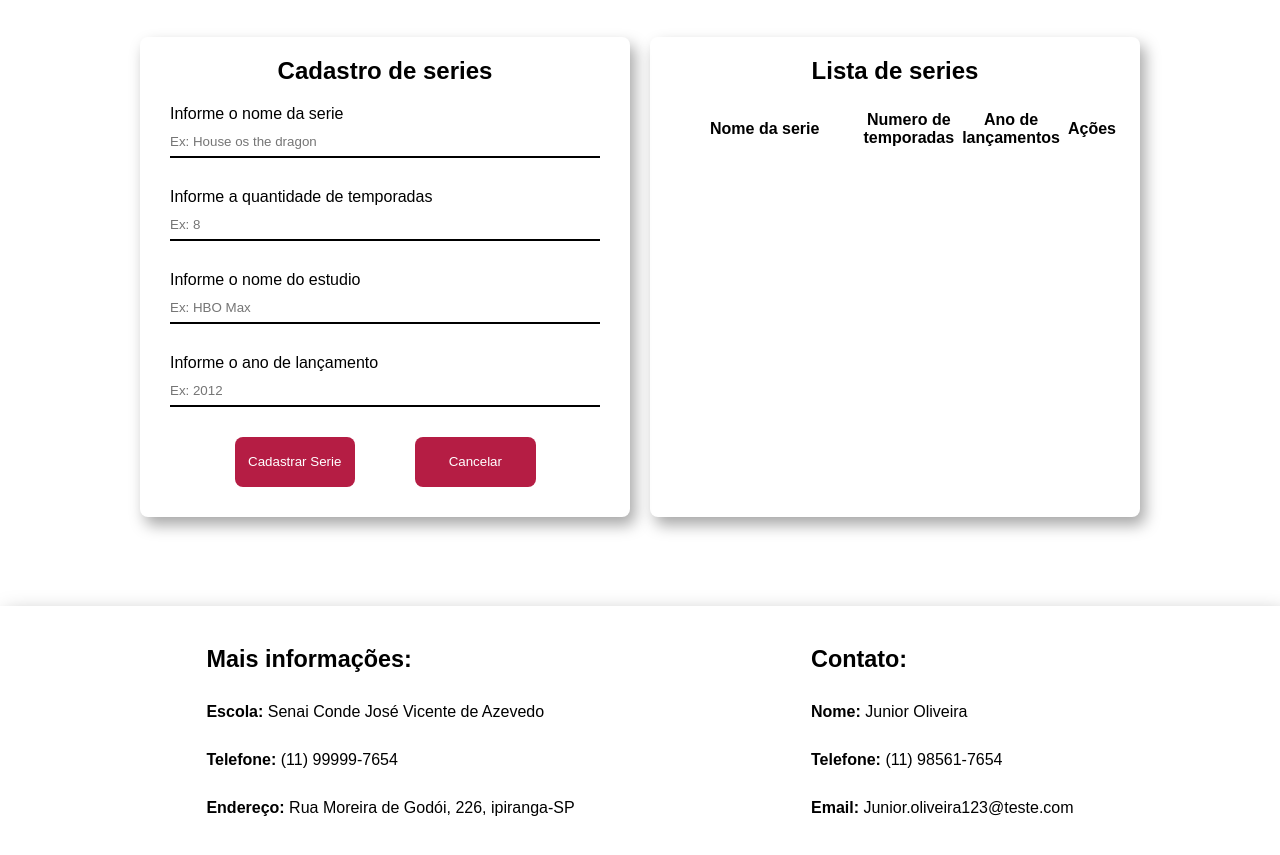
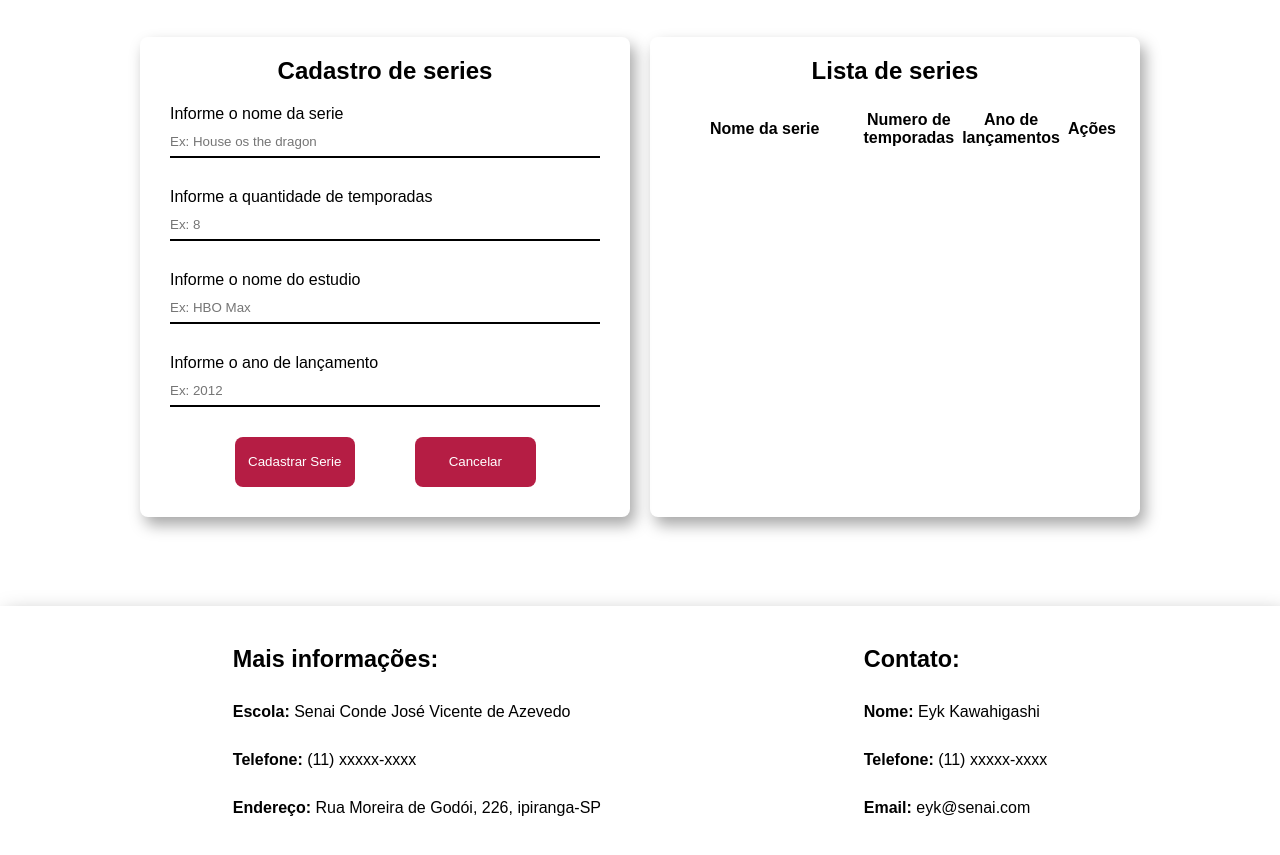
Before and after one commit to eykkv/SeriesProject, a website: page index.html in a window 1280 px wide. Shown: the part 137-992 px from the top of the page. Drawn offline with nearby package versions, Linux system fonts and the light colour scheme.

Commit message:
Update index.html

```diff
--- a/index.html
+++ b/index.html
@@ -4,7 +4,7 @@
 <head>
     <meta charset="UTF-8">
     <meta name="viewport" content="width=device-width, initial-scale=1.0">
-    <meta name="author" content="Junior Oliveira">
+    <meta name="author" content="Eyk Kawahigashi">
     <link rel="stylesheet" href="styles/style.css">
     <link rel="stylesheet" href="https://cdn.jsdelivr.net/npm/bootstrap-icons@1.11.3/font/bootstrap-icons.min.css">
     <script defer src="/scripts/spript.js"></script>
@@ -128,7 +128,7 @@
 
             <div class="footer-flex__listas">
                 <p><strong>Escola:</strong> Senai Conde José Vicente de Azevedo</p>
-                <p><strong>Telefone:</strong> (11) 99999-7654</p>
+                <p><strong>Telefone:</strong> (11) xxxxx-xxxx</p>
                 <p><strong>Endereço:</strong> Rua Moreira de Godói, 226, ipiranga-SP</p>
             </div>
         </section>
@@ -137,9 +137,9 @@
             <h3>Contato:</h3>
 
             <div class="footer-flex__listas">
-                <p><strong>Nome:</strong> Junior Oliveira</p>
-                <p><strong>Telefone:</strong> (11) 98561-7654</p>
-                <p><strong>Email:</strong> Junior.oliveira123@teste.com</p>
+                <p><strong>Nome:</strong> Eyk Kawahigashi</p>
+                <p><strong>Telefone:</strong> (11) xxxxx-xxxx</p>
+                <p><strong>Email:</strong> eyk@senai.com</p>
             </div>
         </section>
     </footer>
```
